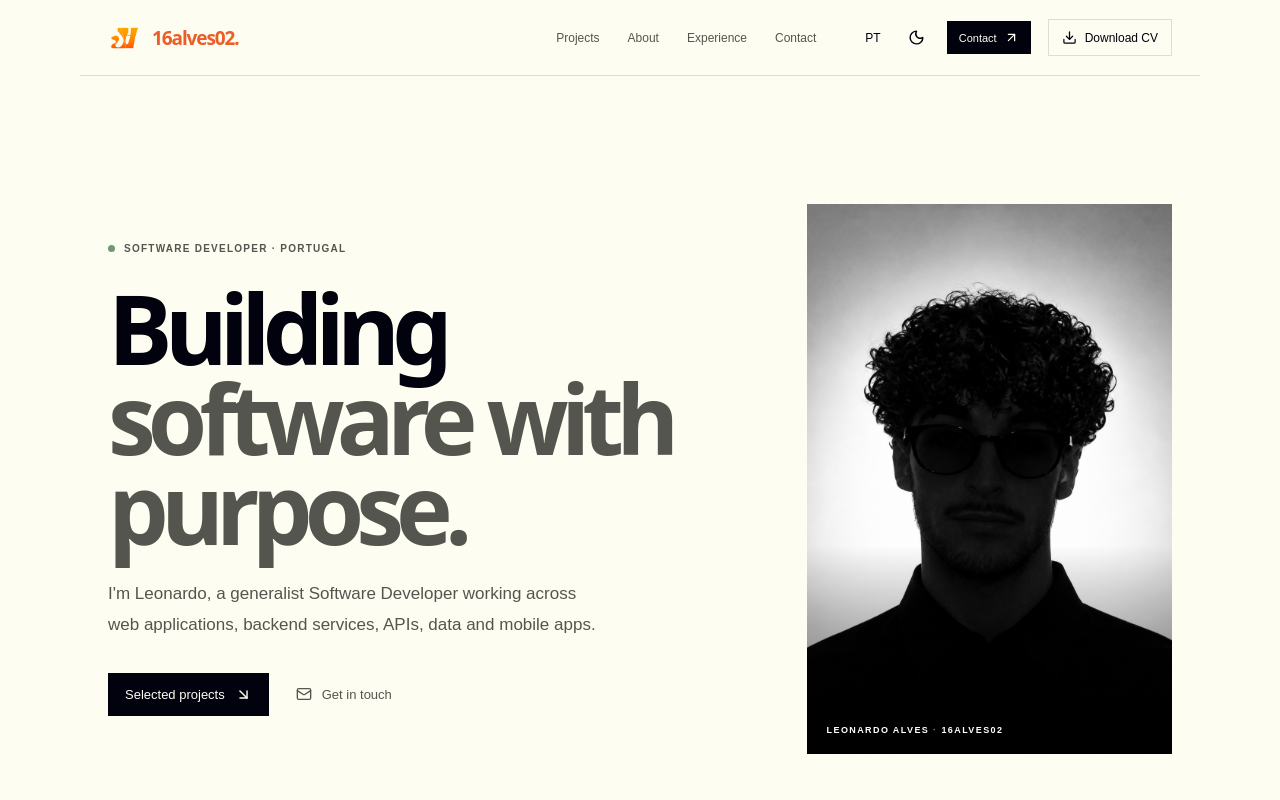
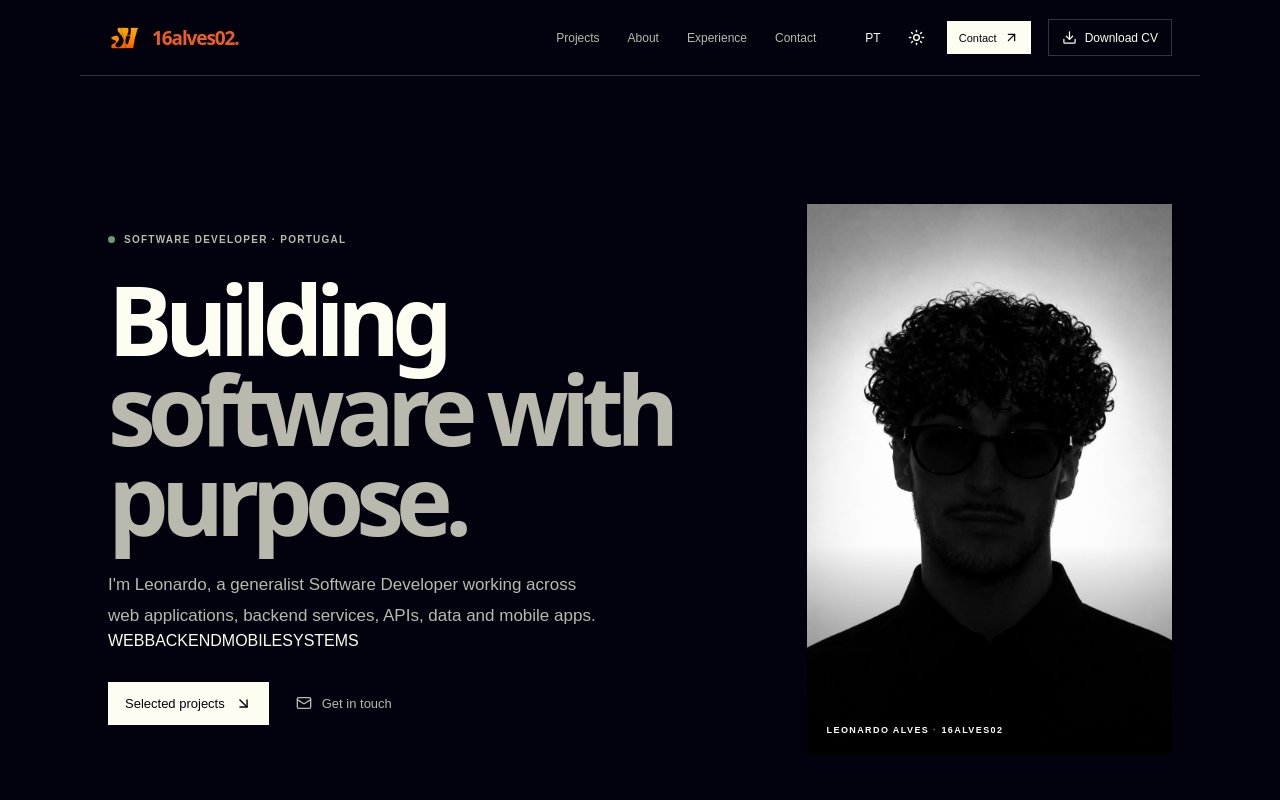
Before and after one commit to 16alves02/16alves02.com, a React (Vite) app: page / in a window 1280 px wide. Shown: the top 800 px of the page. Built offline with nearby package versions, Linux system fonts and the light colour scheme.

Commit message:
feat: strengthen editorial hero and default dark theme

```diff
--- a/src/App.jsx
+++ b/src/App.jsx
@@ -253,7 +253,7 @@ function ProjectArtwork({ project, dark, pt }) {
 export default function App() {
   const shouldReduceMotion = useReducedMotion();
   const [language, setLanguage] = useState('en');
-  const [dark, setDark] = useState(false);
+  const [dark, setDark] = useState(true);
   const [menuOpen, setMenuOpen] = useState(false);
   const [isSubmitting, setIsSubmitting] = useState(false);
   const [formError, setFormError] = useState('');
@@ -385,6 +385,7 @@ export default function App() {
             <div className="eyebrow hero-reveal hero-reveal-1"><span className="status-dot" />{t.role}</div>
             <h1 className="hero-reveal hero-reveal-2">{t.headline}</h1>
             <p className="hero-intro hero-reveal hero-reveal-3">{t.intro}</p>
+            <div className="hero-capabilities hero-reveal hero-reveal-3" aria-label={pt ? "Áreas de desenvolvimento" : "Development areas"}><span>WEB</span><i /><span>BACKEND</span><i /><span>MOBILE</span><i /><span>SYSTEMS</span></div>
             <div className="hero-links hero-reveal hero-reveal-4">
               <a className="primary-link" href="#projects">{t.projects} <ArrowDownRight size={17} /></a>
               <a className="secondary-link" href="#contact"><Mail size={16} /> {pt ? 'Falar comigo' : 'Get in touch'}</a>
```
